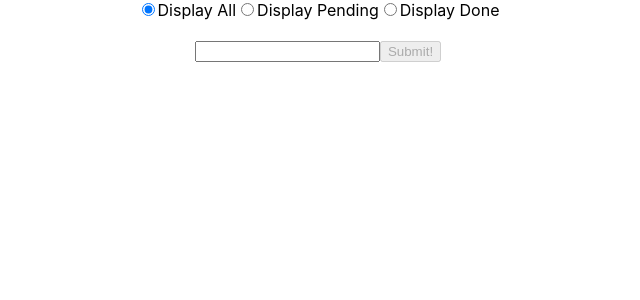
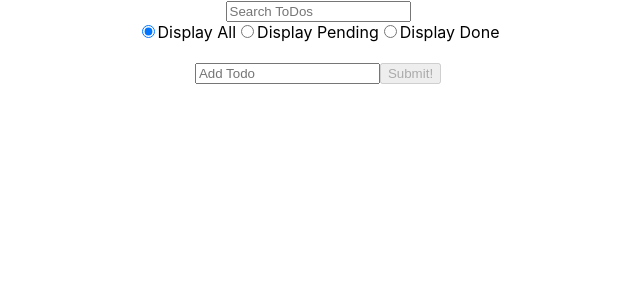
Before and after one commit to harisliv/todoapp-v2, a React (Create React App) app: page / in a window 1280 px wide. Shown: the top 300 px of the page, without its empty margins (322-962 px from the left). Built offline with nearby package versions, Linux system fonts and the light colour scheme.

Commit message:
search v1

```diff
--- a/src/App.js
+++ b/src/App.js
@@ -3,10 +3,12 @@ import "./App.css";
 import Filter from "./Filter";
 import Form from "./Form";
 import List from "./List";
+import Search from "./Search";
 
 function App() {
   const [todos, setTodos] = useState([]);
   const [checked, setChecked] = useState("all");
+  const [search, setSearch] = useState('');
 
   const changeFilterHandler = (event) => {
     setChecked(event.target.value);
@@ -40,19 +42,31 @@ function App() {
   };
 
   const filterTodos = (filter) => {
-    if (filter === "done") {
-      const doneArr = todos.filter((todo) => todo.completed === true);
+    switch (filter) {
+      case "done":
+        const doneArr = todos.filter((todo) => todo.completed === true);
       return doneArr;
-    } else if (filter === "pending") {
-      const pendingArr = todos.filter((todo) => todo.completed === false);
-      return pendingArr;
-    } else if (filter === "all") {
-      return todos;
+      case "pending":
+        const pendingArr = todos.filter((todo) => todo.completed === false);
+        return pendingArr;
+      case "search":
+        const searchArr = todos.filter((todo) => todo.content.includes(search))
+        return searchArr
+      case "all":
+        return todos;
     }
   };
 
+
+
+  const changeSearchHandler = (event) => {
+    setSearch(event.target.value);
+    setChecked("search");
+  }
+
   return (
     <div className="App">
+      <Search value={search} onChange={changeSearchHandler} />
       <Filter onChange={changeFilterHandler} checked={checked} />
       <br />
       <Form formSubmit={formSubmitHandler} />
--- a/src/Filter.js
+++ b/src/Filter.js
@@ -9,7 +9,7 @@ const Filter = ({checked, onChange}) => {
         name="filter"
         value="all"
         onChange={onChange}
-        checked={checked === 'all'}
+        checked={checked === 'all' || checked === 'search'}
       />
       <label htmlFor="all">Display All</label>
       <input
--- a/src/Form.js
+++ b/src/Form.js
@@ -22,6 +22,7 @@ const Form = ({formSubmit}) => {
         autoComplete="off"
         value={input}
         onChange={changeHandler}
+        placeholder="Add Todo"
       />
       <button disabled={input===''} type="submit">Submit!</button>
     </form>
--- /dev/null
+++ b/src/Search.js
@@ -0,0 +1,17 @@
+import React from "react";
+
+const Search = (props) => {
+  return (
+    <>
+      <input
+        id="search"
+        type="text"
+        value={props.value}
+        onChange={props.onChange}
+        placeholder="Search ToDos"
+      />
+    </>
+  );
+};
+
+export default Search;
```
